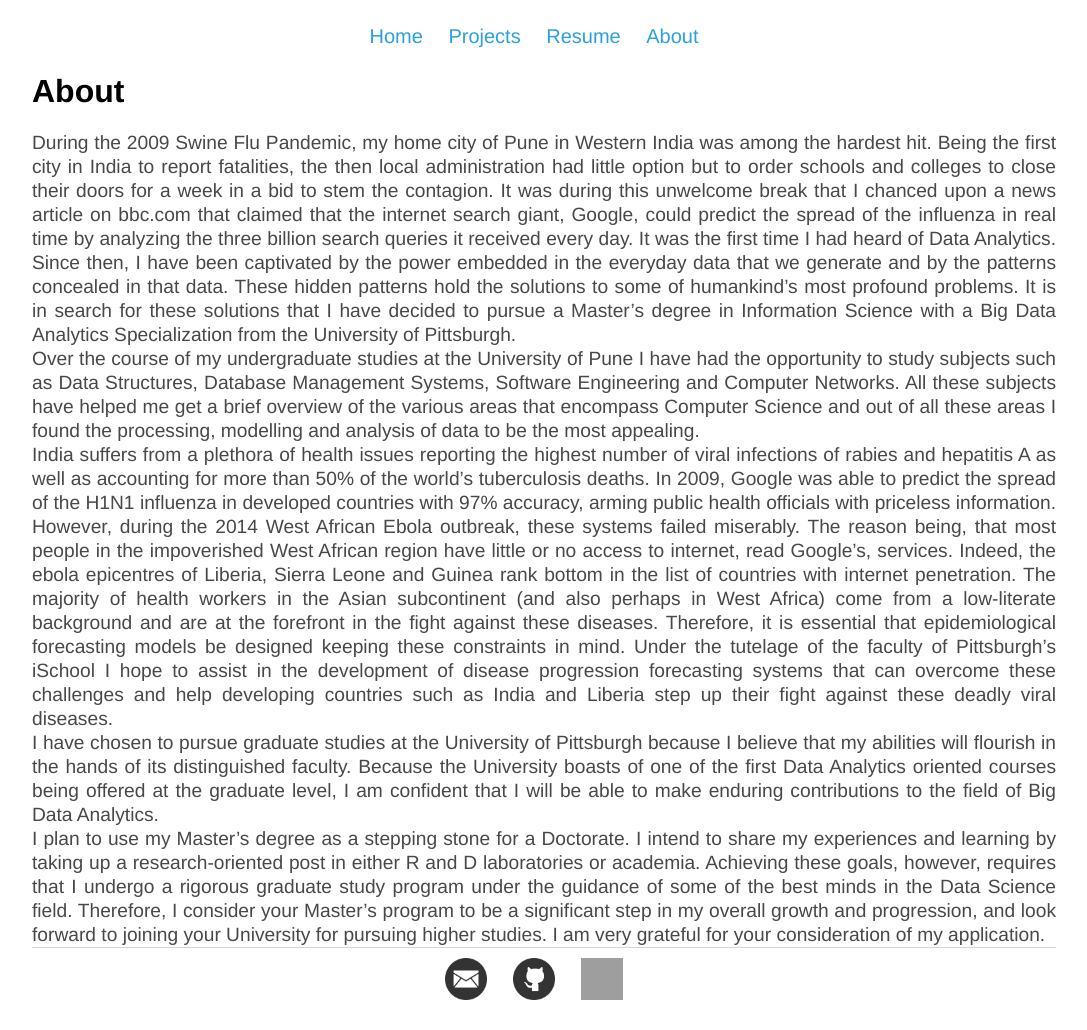
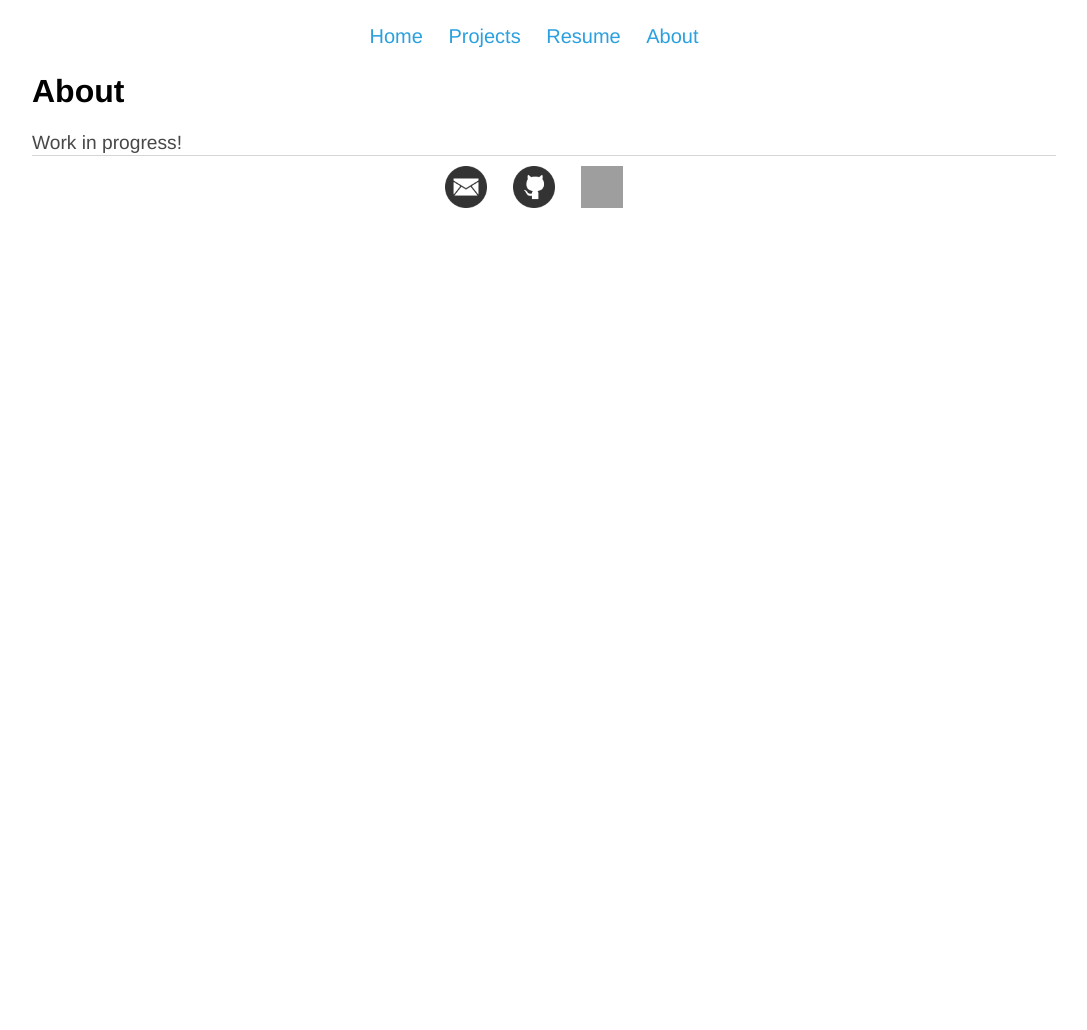
Before and after one commit to NeilBardhan/neilbardhan.github.io, a Jekyll site: the page built from about/index.html, in a window 1280 px wide. Shown: the whole page, without its empty margins (96-1183 px from the left). Built offline with Jekyll 4.4.1, drawn with Linux system fonts in a browser that asks for light colours; after the commit the page ends 900 px from its top, so only the background shows below that; grey boxes are pictures that could not be loaded.

Commit message:
Update index.html

```diff
--- a/about/index.html
+++ b/about/index.html
@@ -5,23 +5,5 @@
 
 <div class="about">
 	<h1>About</h1>
-	<p>
-        During the 2009 Swine Flu Pandemic, my home city of Pune in Western India was among the hardest hit. Being the first city in India to report fatalities, the then local administration had little option but to order schools and colleges to close their doors for a week in a bid to stem the contagion. It was during this unwelcome break that I chanced upon a news article on bbc.com that claimed that the internet search giant, Google, could predict the spread of the influenza in real time by analyzing the three billion search queries it received every day. It was the first time I had heard of Data Analytics. Since then, I have been captivated by the power embedded in the everyday data that we generate and by the patterns concealed in that data. These hidden patterns hold the solutions to some of humankind’s most profound problems. It is in search for these solutions that I have decided to pursue a Master’s degree in Information Science with a Big Data Analytics Specialization from the University of Pittsburgh.
-    </p>
-
-    <p>
-Over the course of my undergraduate studies at the University of Pune I have had the opportunity to study subjects such as Data Structures, Database Management Systems, Software Engineering and Computer Networks. All these subjects have helped me get a brief overview of the various areas that encompass Computer Science and out of all these areas I found the processing, modelling and analysis of data to be the most appealing.
-    </p>
-
-    <p>
-India suffers from a plethora of health issues reporting the highest number of viral infections of rabies and hepatitis A as well as accounting for more than 50% of the world’s tuberculosis deaths. In 2009, Google was able to predict the spread of the H1N1 influenza in developed countries with 97% accuracy, arming public health officials with priceless information. However, during the 2014 West African Ebola outbreak, these systems failed miserably. The reason being, that most people in the impoverished West African region have little or no access to internet, read Google’s, services. Indeed, the ebola epicentres of Liberia, Sierra Leone and Guinea rank bottom in the list of countries with internet penetration. The majority of health workers in the Asian subcontinent (and also perhaps in West Africa) come from a low-literate background and are at the forefront in the fight against these diseases. Therefore, it is essential that epidemiological forecasting models be designed keeping these constraints in mind. Under the tutelage of the faculty of Pittsburgh’s iSchool I hope to assist in the development of disease progression forecasting systems that can overcome these challenges and help developing countries such as India and Liberia step up their fight against these deadly viral diseases.
-    </p>
-
-    <p>
-I have chosen to pursue graduate studies at the University of Pittsburgh because I believe that my abilities will flourish in the hands of its distinguished faculty. Because the University boasts of one of the first Data Analytics oriented courses being offered at the graduate level, I am confident that I will be able to make enduring contributions to the field of Big Data Analytics.
-    </p>
-
-    <p>
-        I plan to use my Master’s degree as a stepping stone for a Doctorate. I intend to share my experiences and learning by taking up a research-oriented post in either R and D laboratories or academia. Achieving these goals, however, requires that I undergo a rigorous graduate study program under the guidance of some of the best minds in the Data Science field. Therefore, I consider your Master’s program to be a significant step in my overall growth and progression, and look forward to joining your University for pursuing higher studies. I am very grateful for your consideration of my application.
-    </p>
+	<p>Work in progress!</p>
 </div>
```
